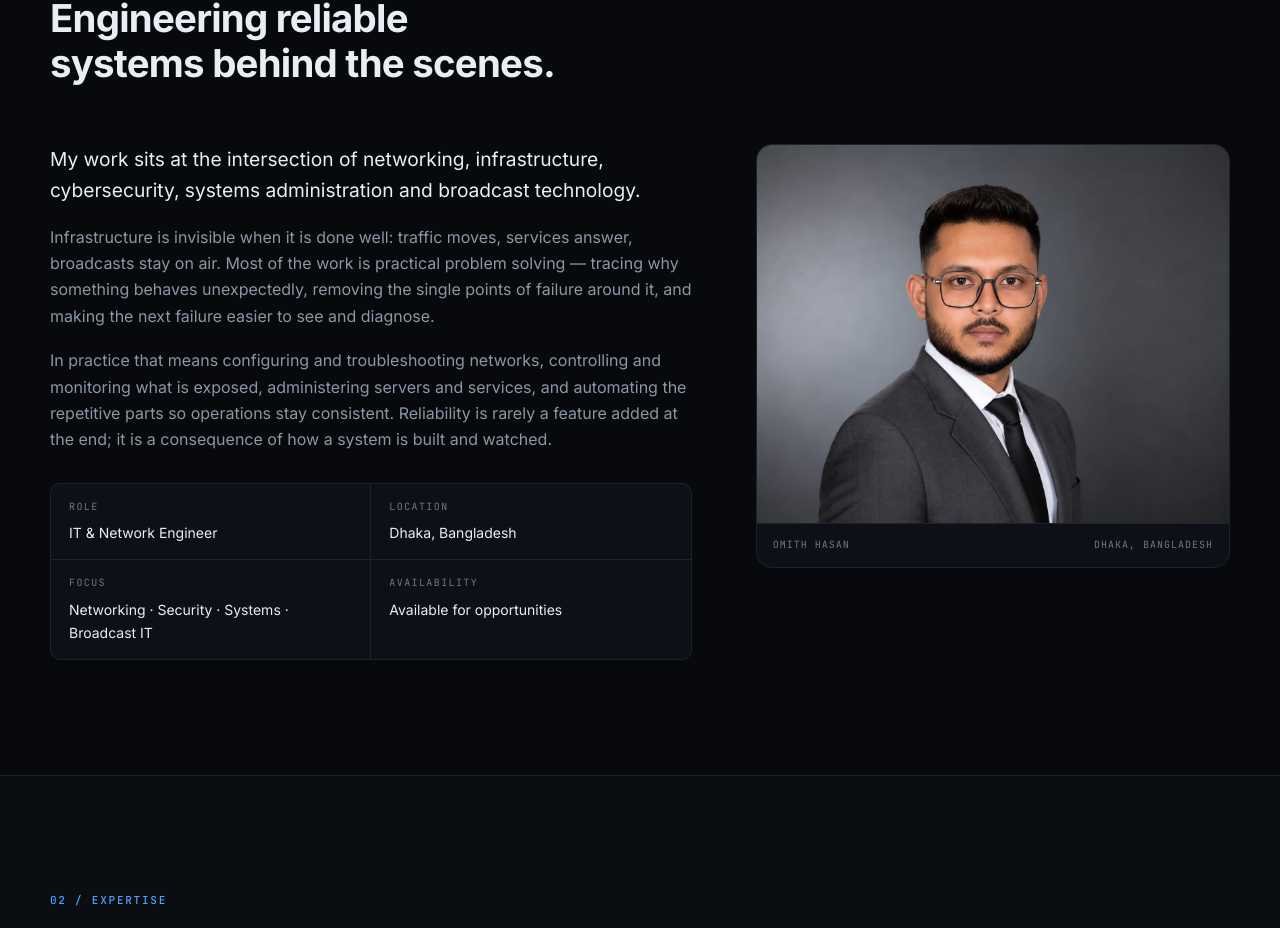
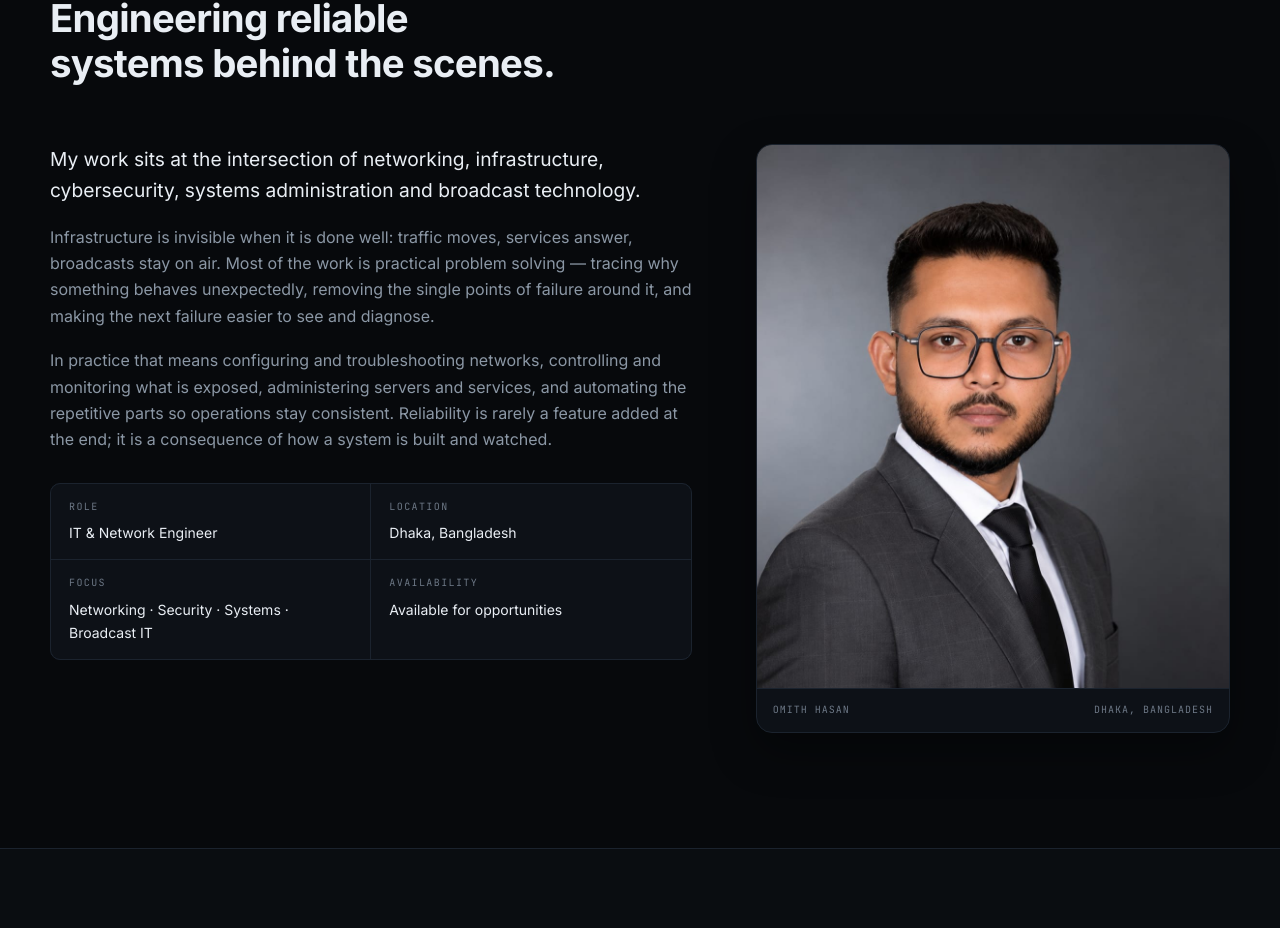
Before and after one commit to omithhasantanvir/portfolio, a Next.js app: page / in a window 1280 px wide. Shown: the part 930-1858 px from the top of the page. Built offline with nearby package versions, Linux system fonts and the light colour scheme.

Commit message:
Fix about image height to match content column

```diff
--- a/app/globals.css
+++ b/app/globals.css
@@ -788,16 +788,25 @@ main[id] {
   display: grid;
   grid-template-columns: 1.15fr 0.85fr;
   gap: clamp(30px, 5vw, 68px);
-  align-items: start;
+  align-items: stretch;
 }
 
 .about__copy {
   display: grid;
   gap: 18px;
+  align-content: start;
+  min-width: 0;
 }
 
 .about__copy p:not(.lede) {
   color: var(--muted);
+}
+
+.about__media {
+  min-width: 0;
+  min-height: 0;
+  display: flex;
+  align-items: stretch;
 }
 
 .facts {
@@ -831,15 +840,35 @@ main[id] {
 
 .photo {
   margin: 0;
+  display: flex;
+  flex-direction: column;
+  width: 100%;
+  min-height: 100%;
   border: 1px solid var(--line);
   border-radius: var(--radius-lg);
   background: var(--panel);
   overflow: hidden;
-}
-
-.photo img {
+  box-shadow: 0 18px 44px rgba(0, 0, 0, 0.36);
+}
+
+.photo__frame {
+  position: relative;
   width: 100%;
-  height: auto;
+  flex: 1 1 auto;
+  min-height: 320px;
+  aspect-ratio: 4 / 4.6;
+  max-height: 560px;
+  overflow: hidden;
+  background: #0a0e14;
+  isolation: isolate;
+}
+
+.photo__frame img {
+  width: 100% !important;
+  height: 100% !important;
+  object-fit: cover;
+  object-position: center 18%;
+  display: block;
 }
 
 .photo__caption {
@@ -1960,7 +1989,17 @@ main[id] {
     grid-template-columns: 1fr;
   }
 
-  .about__media,
+  .about__media {
+    max-width: 520px;
+    width: 100%;
+  }
+
+  .photo__frame {
+    min-height: 300px;
+    max-height: 520px;
+    aspect-ratio: 4 / 4.4;
+  }
+
   .credentials__media {
     max-width: 520px;
   }
--- a/components/about.tsx
+++ b/components/about.tsx
@@ -53,13 +53,16 @@ export function About() {
 
           <Reveal className="about__media" delay={80}>
             <figure className="photo">
-              <Image
-                src="/images/omith-hasan.jpg"
-                alt="Portrait of Omith Hasan"
-                width={1402}
-                height={1122}
-                sizes="(max-width: 900px) 100vw, 480px"
-              />
+              <div className="photo__frame">
+                <Image
+                  src="/images/omith-hasan.jpg"
+                  alt="Portrait of Omith Hasan"
+                  width={1120}
+                  height={1288}
+                  sizes="(max-width: 980px) 100vw, 440px"
+                  priority
+                />
+              </div>
               <figcaption className="photo__caption">
                 <span>{site.name}</span>
                 <span>{site.location}</span>
```
